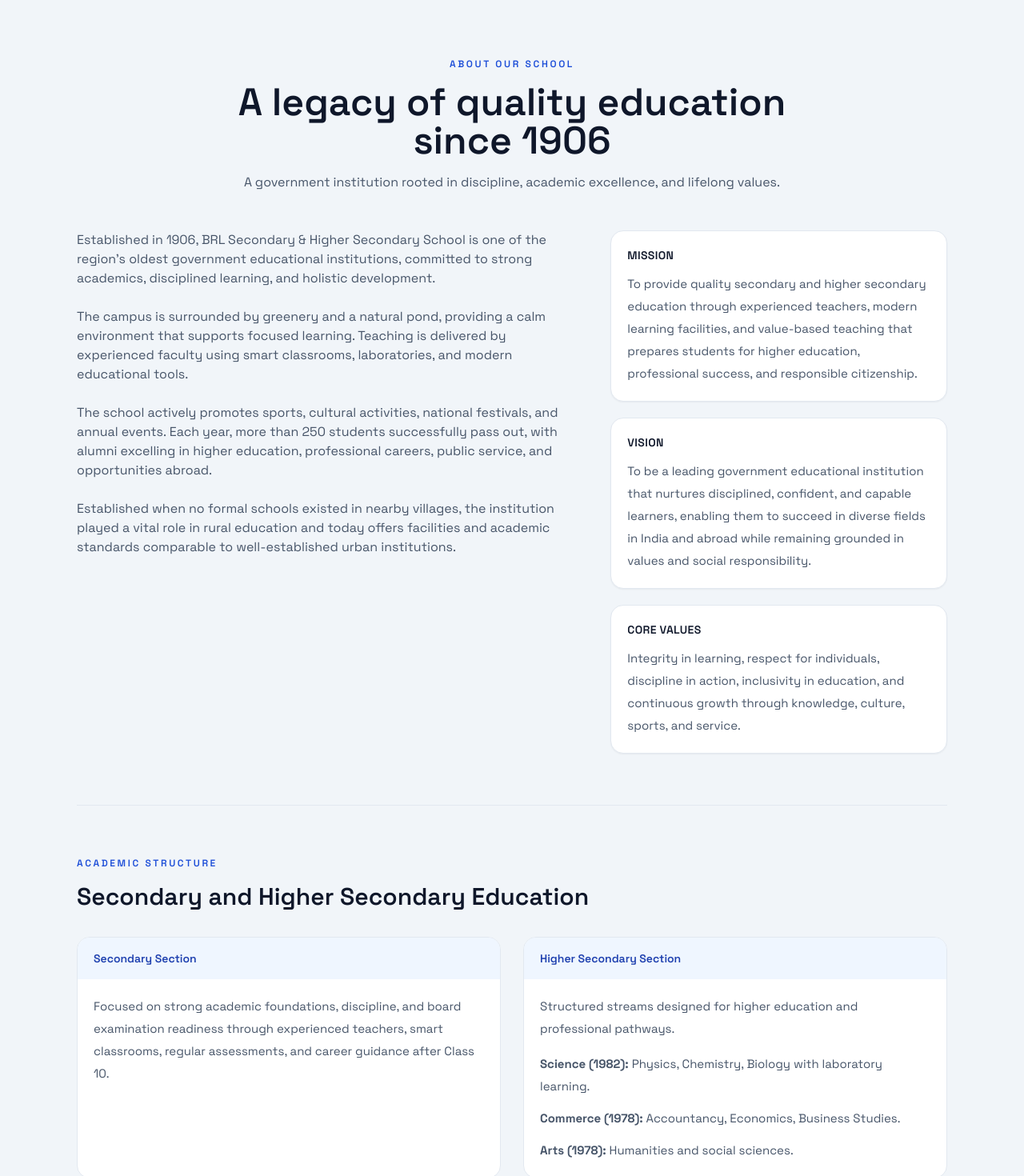
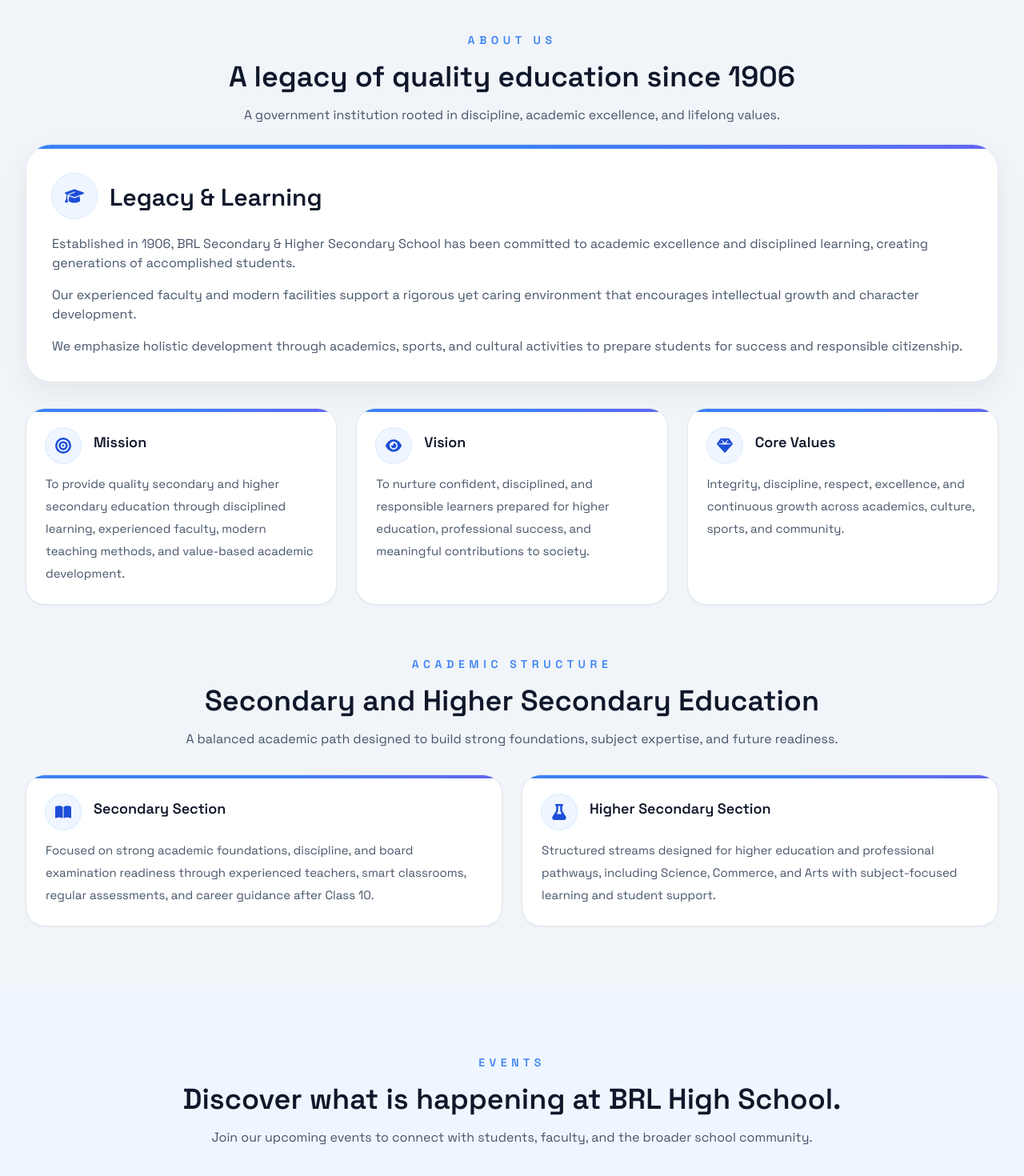
Before and after one commit to aastha-ptl/BRLHighSchool, a React (Vite) app: page / in a window 1280 px wide. Shown: the part 840-2310 px from the top of the page at 80% size. Built offline with nearby package versions, Linux system fonts and the light colour scheme.

Commit message:
updated responsive design

```diff
--- a/index.html
+++ b/index.html
@@ -4,7 +4,7 @@
     <meta charset="UTF-8" />
     <link rel="icon" type="image/svg+xml" href="/vite.svg" />
     <meta name="viewport" content="width=device-width, initial-scale=1.0" />
-    <title>brl_web</title>
+    <title>BRL HIGH SCHOOL</title>
   </head>
   <body>
     <div id="root"></div>
--- a/package.json
+++ b/package.json
@@ -13,6 +13,7 @@
   "dependencies": {
     "react": "^19.2.0",
     "react-dom": "^19.2.0",
+    "react-icons": "^5.6.0",
     "react-router-dom": "^6.30.1"
   },
   "devDependencies": {
--- a/src/App.css
+++ b/src/App.css
@@ -1,93 +1,49 @@
-#root {
-  min-height: 100vh;
+#root{
+  min-height:100vh;
 }
 
-img {
-  display: block;
-  max-width: 100%;
+img{display:block;max-width:100%;height:auto}
+
+button,a,input,textarea,select{font:inherit}
+
+/* Mobile-first copy utility */
+:root{
+  --brl-body-min: 0.95rem;
+  --brl-body-max: 1.05rem;
+  --brl-lead-min: 1.05rem;
+  --brl-lead-max: 1.125rem;
 }
 
-button,
-a,
-input,
-textarea,
-select {
-  font: inherit;
+.brl-copy{
+  text-align:left;
+  font-size:clamp(var(--brl-body-min), 3.2vw, var(--brl-body-max));
+  line-height:1.7;
+  letter-spacing:-0.01em;
+  overflow-wrap:anywhere;
+  word-break:break-word;
+  max-width:66ch;
+  margin:0;
 }
 
-.brl-copy {
-  text-align: left;
-  line-height: 1.7;
-  letter-spacing: -0.01em;
-  overflow-wrap: anywhere;
-  word-break: normal;
-  max-width: 68ch;
-  text-wrap: pretty;
+/* ensure small screens use full width measure */
+@media (max-width:767px){
+  .brl-copy{max-width:100%}
 }
 
-.brl-justify,
-.brl-justify p,
-.brl-justify li,
-.brl-justify .brl-copy {
-  text-align: left;
-  overflow-wrap: anywhere;
-  word-break: normal;
-}
+.brl-lead{font-size:clamp(var(--brl-lead-min),3.8vw,var(--brl-lead-max));line-height:1.75}
 
-.brl-justify {
-  line-height: 1.7;
-}
+.brl-justify, .brl-justify p, .brl-justify li, .brl-justify .brl-copy{ text-align:left }
 
-@media (min-width: 640px) {
-  .brl-copy {
-    line-height: 1.8;
-  }
-
-  .brl-justify {
-    line-height: 1.8;
+@media (min-width:768px){
+  .brl-justify, .brl-justify p, .brl-justify li, .brl-justify .brl-copy{
+    text-align:justify; text-justify:inter-word; hyphens:auto
   }
 }
 
-@media (min-width: 768px) {
-  .brl-copy {
-    text-align: justify !important;
-    text-justify: inter-word;
-    hyphens: auto;
-  }
+.brl-heading-balance{ text-wrap:balance; font-size:clamp(1.25rem,5vw,2.75rem); line-height:1.05; margin:0; text-align:center }
 
-  .brl-justify,
-  .brl-justify p,
-  .brl-justify li,
-  .brl-justify .brl-copy {
-    text-align: justify !important;
-    text-justify: inter-word;
-    hyphens: auto;
-  }
-}
+.brl-content{max-width:72ch;margin-left:auto;margin-right:auto}
 
-.brl-heading-balance {
-  text-wrap: balance;
-}
+@media (min-width:1024px){.brl-content{max-width:78ch}}
 
-.brl-content {
-  max-width: 72ch;
-}
-
-@media (min-width: 1024px) {
-  .brl-content {
-    max-width: 76ch;
-  }
-}
-
-.brl-copy {
-  text-align: left;
-  line-height: 1.9;
-  letter-spacing: 0.1px;
-}
-
-@media (max-width: 768px) {
-  .brl-copy {
-    font-size: 15.5px;
-    line-height: 1.85;
-  }
-}
+@media (max-width:480px){.brl-copy{font-size:0.95rem;line-height:1.6}}
--- a/src/components/About.jsx
+++ b/src/components/About.jsx
@@ -1,15 +1,33 @@
+import { FaBookOpen, FaBullseye, FaEye, FaFlask, FaGem, FaGraduationCap } from 'react-icons/fa6'
+
 const highlights = [
     {
         title: 'Mission',
-        text: 'To provide quality secondary and higher secondary education through experienced teachers, modern learning facilities, and value-based teaching that prepares students for higher education, professional success, and responsible citizenship.',
+        icon: FaBullseye,
+        text: 'To provide quality secondary and higher secondary education through disciplined learning, experienced faculty, modern teaching methods, and value-based academic development.',
     },
     {
         title: 'Vision',
-        text: 'To be a leading government educational institution that nurtures disciplined, confident, and capable learners, enabling them to succeed in diverse fields in India and abroad while remaining grounded in values and social responsibility.',
+        icon: FaEye,
+        text: 'To nurture confident, disciplined, and responsible learners prepared for higher education, professional success, and meaningful contributions to society.',
     },
     {
         title: 'Core Values',
-        text: 'Integrity in learning, respect for individuals, discipline in action, inclusivity in education, and continuous growth through knowledge, culture, sports, and service.',
+        icon: FaGem,
+        text: 'Integrity, discipline, respect, excellence, and continuous growth across academics, culture, sports, and community.',
+    },
+]
+
+const academicStructure = [
+    {
+        title: 'Secondary Section',
+        icon: FaBookOpen,
+        text: 'Focused on strong academic foundations, discipline, and board examination readiness through experienced teachers, smart classrooms, regular assessments, and career guidance after Class 10.',
+    },
+    {
+        title: 'Higher Secondary Section',
+        icon: FaFlask,
+        text: 'Structured streams designed for higher education and professional pathways, including Science, Commerce, and Arts with subject-focused learning and student support.',
     },
 ]
 
@@ -19,155 +37,121 @@ function About({ sectionRef }) {
             id="about"
             ref={sectionRef}
             style={{ scrollMarginTop: 'var(--nav-height)' }}
-            className="bg-[#f1f5f9] py-14 sm:py-20 lg:py-28"
+            className="bg-[#f1f5f9] py-12 sm:py-16 lg:py-20"
         >
-            <div className="mx-auto w-full max-w-6xl px-5 sm:px-6 lg:px-8">
+            <div className="mx-auto w-full max-w-[1400px] px-4 sm:px-6 lg:px-8">
 
-                {/* ===== Header ===== */}
-                <div className="mx-auto max-w-3xl text-center">
-                    <p className="text-[10px] font-semibold uppercase tracking-[0.22em] text-brl-700 sm:text-xs">
-                        About Our School
+                {/* Section title */}
+                <div className="flex flex-col gap-4 text-center">
+                    <p className="text-[10px] font-semibold uppercase tracking-[0.28em] text-brl-500 sm:text-sm sm:tracking-[0.4em]">
+                        About Us
                     </p>
-
-                    <h2 className="mt-4 text-3xl font-semibold leading-tight text-slate-900 sm:text-4xl lg:text-5xl">
+                      <h2 className="brl-heading-balance text-2xl font-semibold text-slate-900 sm:text-3xl lg:text-4xl">
                         A legacy of quality education since 1906
                     </h2>
-
-                    <p className="mt-4 text-[15px] leading-7 text-slate-600 sm:text-base">
-                        A government institution rooted in discipline, academic excellence,
-                        and lifelong values.
+                    <p className="brl-copy text-sm leading-relaxed text-slate-600 sm:text-base">
+                        A government institution rooted in discipline, academic excellence, and lifelong values.
                     </p>
                 </div>
 
-                {/* ===== Main Content ===== */}
-                <div className="mt-12 grid grid-cols-1 gap-10 lg:grid-cols-12 lg:gap-14">
+                {/* Top — Large About Card (same design as bottom cards) */}
+                <div className="mt-6 w-full">
+                        <div className="group relative flex h-full flex-col overflow-hidden rounded-[2rem] border border-slate-200 bg-white p-6 pt-7 sm:p-8 sm:pt-9 shadow-[0_12px_35px_rgba(2,6,23,0.06)] transition-transform duration-300">
+                            <div className="absolute left-0 top-0 h-[5px] w-full rounded-t-[2rem] bg-gradient-to-r from-brl-500 via-blue-500 to-indigo-500" />
 
-                    {/* Left Text */}
-                    <div className="space-y-6 text-slate-600 lg:col-span-7">
+                        {/* Card header: icon + label + main title */}
+                        <div className="flex items-center gap-4">
+                            <div className="inline-flex h-14 w-14 items-center justify-center rounded-full bg-brl-50 text-brl-700 ring-1 ring-brl-100">
+                                <FaGraduationCap className="h-6 w-6" />
+                            </div>
 
-                        <p className="brl-copy text-[15.5px] leading-8 sm:text-base">
-                            Established in 1906, BRL Secondary & Higher Secondary School is one
-                            of the region’s oldest government educational institutions,
-                            committed to strong academics, disciplined learning, and holistic
-                            development.
+                            <div>
+                                <h3 className="mt-1 text-2xl font-semibold text-slate-900 sm:text-3xl">Legacy & Learning</h3>
+                            </div>
+                        </div>
+
+                        <div className="mt-5 text-left space-y-4 text-slate-600">
+                            <p className="brl-copy text-[15px] leading-7 sm:text-base">
+                                Established in 1906, BRL Secondary & Higher Secondary School has been committed to academic excellence and disciplined learning, creating generations of accomplished students.
                             </p>
 
-                        <p className="brl-copy text-[15.5px] leading-8 sm:text-base">
-                            The campus is surrounded by greenery and a natural pond, providing
-                            a calm environment that supports focused learning. Teaching is
-                            delivered by experienced faculty using smart classrooms,
-                            laboratories, and modern educational tools.
+                            <p className="brl-copy text-[15px] leading-7 sm:text-base">
+                                Our experienced faculty and modern facilities support a rigorous yet caring environment that encourages intellectual growth and character development.
                             </p>
 
-                        <p className="brl-copy text-[15.5px] leading-8 sm:text-base">
-                            The school actively promotes sports, cultural activities, national
-                            festivals, and annual events. Each year, more than 250 students
-                            successfully pass out, with alumni excelling in higher education,
-                            professional careers, public service, and opportunities abroad.
+                            <p className="brl-copy text-[15px] leading-7 sm:text-base">
+                                We emphasize holistic development through academics, sports, and cultural activities to prepare students for success and responsible citizenship.
+                            </p>
+                        </div>
+                    </div>
+                </div>
+
+                {/* Bottom — Three Equal Cards */}
+                <div className="mt-8 grid grid-cols-1 gap-5 md:grid-cols-3 md:gap-6">
+                    {highlights.map((item) => (
+                        <div
+                            key={item.title}
+                            className="group flex h-full flex-col overflow-hidden rounded-3xl border border-slate-200 bg-white p-5 sm:p-6 shadow-sm transition-transform duration-300 hover:-translate-y-1 hover:shadow-md"
+                        >
+                            <div className="-mx-5 -mt-5 mb-4 h-1 rounded-t-3xl bg-gradient-to-r from-brl-500 via-blue-500 to-indigo-500 sm:-mx-6 sm:-mt-6 sm:mb-5" />
+
+                            <div className="flex items-start gap-4">
+                                <div className="inline-flex h-11 w-11 flex-shrink-0 items-center justify-center rounded-full bg-brl-50 text-brl-700 ring-1 ring-brl-100">
+                                    <item.icon className="h-5 w-5" />
+                                </div>
+
+                                <h3 className="mt-1 text-left text-lg font-semibold text-slate-900">
+                                    {item.title}
+                                </h3>
+                            </div>
+
+                            <p className="brl-copy mt-3 flex-1 text-left text-[15px] leading-7 text-slate-600">
+                                {item.text}
                             </p>
 
-                        <p className="brl-copy text-[15.5px] leading-8 sm:text-base">
-                            Established when no formal schools existed in nearby villages, the
-                            institution played a vital role in rural education and today offers
-                            facilities and academic standards comparable to well-established
-                            urban institutions.
+
+                        </div>
+                    ))}
+                </div>
+
+                {/* Academic Structure Section */}
+                <div className="mt-14 sm:mt-16">
+                    <div className="flex flex-col gap-4 text-center">
+                        <p className="text-[10px] font-semibold uppercase tracking-[0.28em] text-brl-500 sm:text-sm sm:tracking-[0.4em]">
+                            Academic Structure
+                        </p>
+                         <h2 className="brl-heading-balance text-2xl font-semibold text-slate-900 sm:text-3xl lg:text-4xl">
+                            Secondary and Higher Secondary Education
+                        </h2>
+                        <p className="brl-copy text-sm leading-relaxed text-slate-600 sm:text-base">
+                            A balanced academic path designed to build strong foundations, subject expertise, and future readiness.
                         </p>
                     </div>
 
-                    {/* Mission / Vision / Values */}
-                    <div className="space-y-5 lg:col-span-5">
-
-                        {highlights.map((item) => (
+                    <div className="mt-8 grid grid-cols-1 gap-5 md:grid-cols-2 md:gap-6">
+                        {academicStructure.map((item) => (
                             <div
                                 key={item.title}
-                                className="rounded-2xl border border-slate-200 bg-white px-5 py-5 shadow-sm transition duration-300 hover:shadow-md"
+                                className="group flex h-full flex-col overflow-hidden rounded-3xl border border-slate-200 bg-white p-5 sm:p-6 shadow-sm transition-transform duration-300 hover:-translate-y-1 hover:shadow-md"
                             >
-                                <h3 className="text-sm font-semibold uppercase tracking-wide text-slate-900">
+                                <div className="-mx-5 -mt-5 mb-4 h-1 rounded-t-3xl bg-gradient-to-r from-brl-500 via-blue-500 to-indigo-500 sm:-mx-6 sm:-mt-6 sm:mb-5" />
+
+                                <div className="flex items-start gap-4">
+                                    <div className="inline-flex h-11 w-11 flex-shrink-0 items-center justify-center rounded-full bg-brl-50 text-brl-700 ring-1 ring-brl-100">
+                                        <item.icon className="h-5 w-5" />
+                                    </div>
+
+                                    <h3 className="mt-1 text-left text-lg font-semibold text-slate-900">
                                         {item.title}
                                     </h3>
+                                </div>
 
-                                <p className="mt-3 text-[15px] leading-7 text-slate-600">
+                                <p className="brl-copy mt-3 flex-1 text-left text-[15px] leading-7 text-slate-600">
                                     {item.text}
                                 </p>
                             </div>
                         ))}
-
                     </div>
-
-                </div>
-
-                {/* ===== Divider ===== */}
-                <div className="my-12 h-px w-full bg-slate-200 sm:my-16" />
-
-                {/* ===== Departments ===== */}
-                <div>
-
-                    <p className="text-[10px] font-semibold uppercase tracking-[0.22em] text-brl-700 sm:text-xs">
-                        Academic Structure
-                    </p>
-
-                    <h3 className="mt-4 text-2xl font-semibold text-slate-900 sm:text-3xl">
-                        Secondary and Higher Secondary Education
-                    </h3>
-
-                    <div className="mt-8 grid gap-5 md:grid-cols-2 lg:gap-7">
-
-                        {/* Secondary */}
-                        <div className="overflow-hidden rounded-2xl border border-slate-200 bg-white transition duration-300 hover:shadow-md">
-
-                            <div className="bg-brl-50 px-5 py-4">
-                                <p className="text-sm font-semibold text-brl-800">
-                                    Secondary Section
-                                </p>
-                            </div>
-
-                            <div className="px-5 py-5">
-                                <p className="text-[15px] leading-7 text-slate-600">
-                                    Focused on strong academic foundations, discipline, and board
-                                    examination readiness through experienced teachers, smart
-                                    classrooms, regular assessments, and career guidance after
-                                    Class 10.
-                                </p>
-                            </div>
-
-                        </div>
-
-                        {/* Higher Secondary */}
-                        <div className="overflow-hidden rounded-2xl border border-slate-200 bg-white transition duration-300 hover:shadow-md">
-
-                            <div className="bg-brl-50 px-5 py-4">
-                                <p className="text-sm font-semibold text-brl-800">
-                                    Higher Secondary Section
-                                </p>
-                            </div>
-
-                            <div className="px-5 py-5">
-
-                                <p className="text-[15px] leading-7 text-slate-600">
-                                    Structured streams designed for higher education and professional
-                                    pathways.
-                                </p>
-
-                                <ul className="mt-4 space-y-3 text-[15px] leading-7 text-slate-600">
-                                    <li>
-                                        <strong>Science (1982):</strong> Physics, Chemistry, Biology with laboratory learning.
-                                    </li>
-
-                                    <li>
-                                        <strong>Commerce (1978):</strong> Accountancy, Economics, Business Studies.
-                                    </li>
-
-                                    <li>
-                                        <strong>Arts (1978):</strong> Humanities and social sciences.
-                                    </li>
-                                </ul>
-
-                            </div>
-
-                        </div>
-
-                    </div>
-
                 </div>
 
             </div>
--- a/src/components/Achievements.jsx
+++ b/src/components/Achievements.jsx
@@ -28,7 +28,7 @@ function Achievements({ sectionRef, limit, showAllLink = false, standalone = fal
           <h2 className="brl-heading-balance text-2xl font-semibold text-slate-900 sm:text-3xl lg:text-4xl">
             Celebrating the milestones of BRL High School.
           </h2>
-          <p className="brl-copy mx-auto max-w-2xl text-sm leading-relaxed text-slate-600 sm:text-base">
+          <p className="brl-copy text-sm leading-relaxed text-slate-600 sm:text-base">
             Highlights of academic, sports, and co-curricular excellence by our students.
           </p>
         </div>
--- a/src/components/Events.jsx
+++ b/src/components/Events.jsx
@@ -24,10 +24,10 @@ function Events({ sectionRef, limit, showAllLink = false, standalone = false })
           <p className="text-[10px] font-semibold uppercase tracking-[0.28em] text-brl-500 sm:text-sm sm:tracking-[0.4em]">
             Events
           </p>
-          <h2 className="brl-heading-balance text-2xl font-semibold text-slate-900 sm:text-3xl lg:text-4xl">
+            <h2 className="brl-heading-balance text-2xl font-semibold text-slate-900 sm:text-3xl lg:text-4xl">
             Discover what is happening at BRL High School.
           </h2>
-          <p className="brl-copy mx-auto max-w-2xl text-sm leading-relaxed text-slate-600 sm:text-base">
+          <p className="brl-copy text-sm leading-relaxed text-slate-600 sm:text-base">
             Join our upcoming events to connect with students, faculty, and the
             broader school community.
           </p>
--- a/src/components/Home.jsx
+++ b/src/components/Home.jsx
@@ -60,11 +60,11 @@ function Home({ sectionRef, onCtaClick, onMilestoneClick, onAdmissionClick }) {
                             Secondary & Higher Secondary School
                         </p>
 
-                        <h1 className="brl-heading-balance mx-auto mt-4 max-w-2xl text-3xl font-semibold leading-tight text-slate-900 sm:mt-6 sm:text-4xl md:text-5xl lg:mx-0">
+                        <h1 className="brl-heading-balance mx-auto mt-4 max-w-xl text-2xl font-semibold leading-snug text-slate-900 sm:mt-6 sm:text-3xl md:text-4xl lg:mx-0 lg:text-5xl">
                             Empowering Young Minds Through Education
                         </h1>
 
-                        <p className="brl-copy mx-auto mt-4 max-w-xl text-sm leading-relaxed text-slate-600 sm:mt-6 sm:text-base sm:leading-7 lg:mx-0 lg:text-lg">
+                        <p className="brl-copy mx-auto mt-4 max-w-lg text-sm text-slate-600 sm:mt-6 md:text-base lg:mx-0">
                             An inspiring campus where quality teaching, smart learning, and
                             natural surroundings support student growth.
                         </p>
@@ -106,7 +106,7 @@ function Home({ sectionRef, onCtaClick, onMilestoneClick, onAdmissionClick }) {
                     </div>
 
                     {/* ===== Image Carousel ===== */}
-                    <div className="order-1 relative mx-auto w-full max-w-[520px] lg:order-2 lg:max-w-none lg:pt-10">
+                    <div className="order-1 relative mx-auto w-full max-w-full sm:max-w-[520px] lg:order-2 lg:max-w-none lg:pt-10">
                         <div className="group relative overflow-hidden rounded-2xl border border-slate-200 bg-white shadow-2xl sm:rounded-[1.75rem]">
 
                             {/* Slides */}
```
Also changed, not shown: 1 other file (tests, documents, lock files or other folders). Lines whose indentation alone changed are shown as unchanged.
